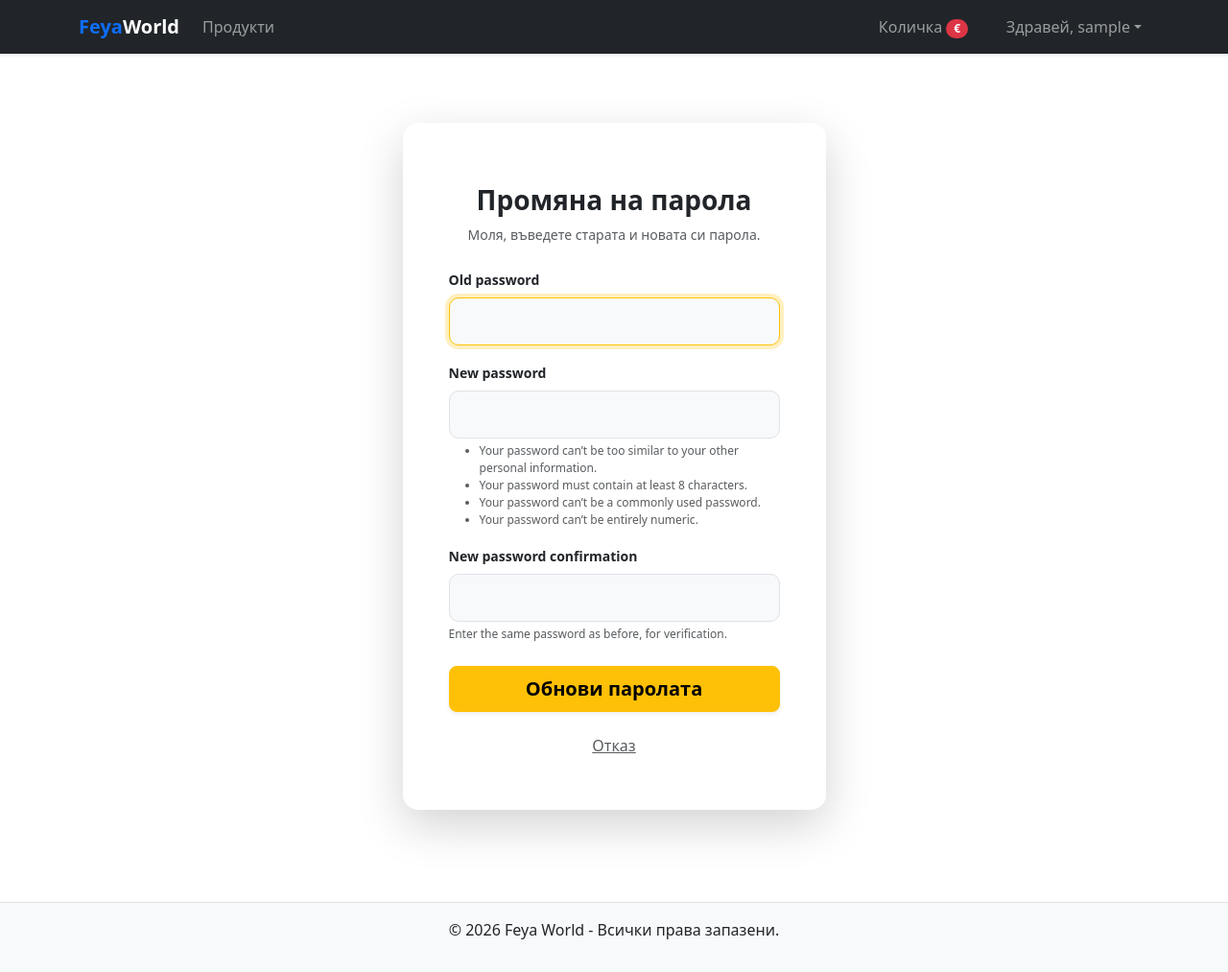
After one commit to ferdi7o/Feya_world, a Django app: page /users/password-change/ in a window 1280 px wide. The commit adds this page. Shown: the whole page at 96% size. Run offline with Django 5.2, Linux system fonts and the light colour scheme; the visitor is signed in with stand-in values (Sample User, id 1).

Commit message:
chore/password change added/ problems solving and more

```diff
--- a/feya_world/urls.py
+++ b/feya_world/urls.py
@@ -12,7 +12,7 @@ urlpatterns = [
     path('products/', include('products.urls')),
     path('cart/', include('cart.urls')),
     path('orders/', include('orders.urls')),
-] + static(settings.MEDIA_URL, document_url=settings.MEDIA_ROOT)
+] + static(settings.MEDIA_URL, document_root=settings.MEDIA_ROOT)
 
 if settings.DEBUG:
     urlpatterns += static(settings.MEDIA_URL, document_root=settings.MEDIA_ROOT)
--- a/templates/includes/navbar.html
+++ b/templates/includes/navbar.html
@@ -37,17 +37,33 @@
                     </li>
 
                     <li class="nav-item dropdown">
-                        <a class="nav-link dropdown-toggle" href="#" id="userDropdown" role="button" data-bs-toggle="dropdown">
-                            Здравей, {{ user.username }}
+                        <a class="nav-link dropdown-toggle d-flex align-items-center" href="#" id="userDropdown" role="button" data-bs-toggle="dropdown" aria-expanded="false">
+                            <i class="bi bi-person-circle fs-5 me-2"></i>
+                            <span>Здравей, {{ user.username }}</span>
                         </a>
-                        <ul class="dropdown-menu dropdown-menu-end">
-                            <li><a class="dropdown-placeholder" href="{% url 'profile' %}">Моят Профил</a></li>
-                            <li><a class="dropdown-item" href="{% url 'order_list' %}">Моите Поръчки</a></li>
+                        <ul class="dropdown-menu dropdown-menu-end shadow border-0 mt-2" aria-labelledby="userDropdown">
+                            <li>
+                                <a class="dropdown-item py-2" href="{% url 'profile' %}">
+                                    <i class="bi bi-person-gear me-2 text-primary"></i>Моят Профил
+                                </a>
+                            </li>
+                            <li>
+                                <a class="dropdown-item py-2" href="{% url 'password_change' %}">
+                                    <i class="bi bi-shield-lock me-2 text-warning"></i>Промяна на парола
+                                </a>
+                            </li>
+                            <li>
+                                <a class="dropdown-item py-2" href="{% url 'order_list' %}">
+                                    <i class="bi bi-bag-check me-2 text-success"></i>Моите Поръчки
+                                </a>
+                            </li>
                             <li><hr class="dropdown-divider"></li>
                             <li>
-                                <form action="{% url 'logout' %}" method="post" class="px-3 py-1">
+                                <form action="{% url 'logout' %}" method="post" class="m-0">
                                     {% csrf_token %}
-                                    <button type="submit" class="btn btn-sm btn-outline-danger w-100">Изход</button>
+                                    <button type="submit" class="dropdown-item py-2 text-danger">
+                                        <i class="bi bi-box-arrow-right me-2"></i>Изход
+                                    </button>
                                 </form>
                             </li>
                         </ul>
--- a/templates/orders/moderator_orders.html
+++ b/templates/orders/moderator_orders.html
@@ -3,7 +3,7 @@
 {% block title %}Модераторски Панел{% endblock %}
 
 {% block content %}
-<h2 class="text-danger">Управление на поръчки (Moderator Paneli)</h2>
+<h2 class="text-danger">Управление на поръчки</h2>
 <div class="card p-3">
     <table class="table">
         <thead>
--- a/templates/orders/order_status_update.html
+++ b/templates/orders/order_status_update.html
@@ -40,7 +40,9 @@
                                 <tr>
                                     <td>
                                         <div class="d-flex align-items-center">
-                                            <img src="{{ item.product.image.url }}" class="rounded me-3" style="width: 45px; height: 45px; object-fit: cover;">
+                                            <img src="{% if item.product.image %}{{ item.product.image.url }}{% elif item.product.images.first %}{{ item.product.images.first.image.url }}{% else %}/static/images/no-image.png{% endif %}"
+                                             class="rounded me-3"
+                                             style="width: 45px; height: 45px; object-fit: cover;">
                                             <span class="fw-bold">{{ item.product.title }}</span>
                                         </div>
                                     </td>
--- /dev/null
+++ b/templates/users/password_change.html
@@ -0,0 +1,57 @@
+{% extends 'base.html' %}
+
+{% block content %}
+<div class="container py-5">
+    <div class="row justify-content-center">
+        <div class="col-md-5">
+            <div class="card shadow-lg border-0 rounded-4">
+                <div class="card-body p-5">
+                    <div class="text-center mb-4">
+                        <i class="bi bi-shield-lock text-warning display-4"></i>
+                        <h3 class="fw-bold mt-3">Промяна на парола</h3>
+                        <p class="text-muted small">Моля, въведете старата и новата си парола.</p>
+                    </div>
+
+                    <form method="post">
+                        {% csrf_token %}
+                        {% for field in form %}
+                            <div class="mb-3">
+                                <label class="form-label small fw-bold">{{ field.label }}</label>
+                                {{ field }}
+                                {% if field.errors %}
+                                    <div class="text-danger small">{{ field.errors }}</div>
+                                {% endif %}
+                                {% if field.help_text %}
+                                    <div class="form-text small" style="font-size: 0.75rem;">{{ field.help_text }}</div>
+                                {% endif %}
+                            </div>
+                        {% endfor %}
+
+                        <div class="d-grid gap-2 mt-4">
+                            <button type="submit" class="btn btn-warning btn-lg fw-bold shadow-sm">
+                                Обнови паролата
+                            </button>
+                            <a href="{% url 'profile' %}" class="btn btn-link text-muted mt-2">Отказ</a>
+                        </div>
+                    </form>
+                </div>
+            </div>
+        </div>
+    </div>
+</div>
+
+<style>
+    input[type="password"] {
+        width: 100%;
+        padding: 12px;
+        border-radius: 10px;
+        border: 1px solid #dee2e6;
+        background-color: #f8f9fa;
+    }
+    input[type="password"]:focus {
+        border-color: #ffc107;
+        box-shadow: 0 0 0 0.25rem rgba(255, 193, 7, 0.25);
+        outline: none;
+    }
+</style>
+{% endblock %}
--- a/users/urls.py
+++ b/users/urls.py
@@ -7,4 +7,6 @@ urlpatterns = [
     path('login/', auth_views.LoginView.as_view(template_name='users/login.html'), name='login'),
     path('logout/', auth_views.LogoutView.as_view(), name='logout'),
     path('profile/', ProfileUpdateView.as_view(), name='profile'),
+    path('password-change/', auth_views.PasswordChangeView.as_view(
+        template_name='users/password_change.html', success_url='/profile/'), name='password_change'),
 ]
```
Also changed, not shown: users/forms.py (+15 -1 lines), media/products/1a96fce8-1538-463e-90bb-4592c1bfd742.jpg (added), media/products/71X4kcOLwdL.jpg (added), media/products/logo_gorsel.png (added).
